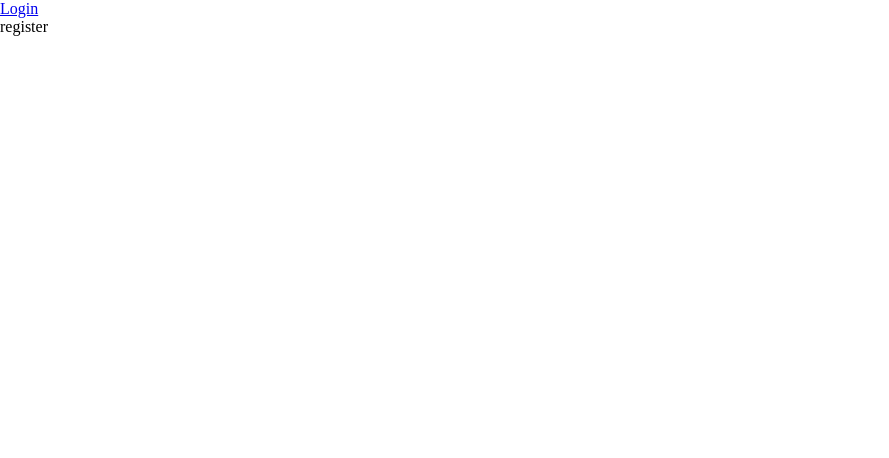
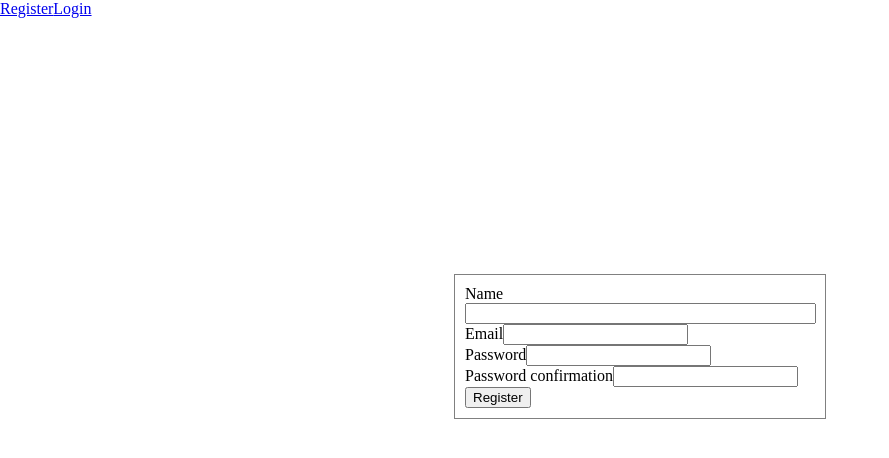
Before and after one commit to Taras-Holyk/exhange-rate-parser-fe, a React (Create React App) app: page /register in a window 1280 px wide. Shown: the top 458 px of the page, without its empty margins (0-889 px from the left). Built offline with nearby package versions, Linux system fonts and the light colour scheme.

Commit message:
User registration

```diff
--- a/src/App.js
+++ b/src/App.js
@@ -6,12 +6,27 @@ import {Route, Switch} from 'react-router-dom';
 import Login from './components/Login/Login';
 import Register from './components/Register/Register';
 import ProtectedRoute from './helpers/ProtectedRoute';
+import UserStorage from './services/UserStorage';
 
 class App extends Component {
+  constructor(props) {
+    super(props);
+
+    this.state = {
+      isAuthenticated: UserStorage.getAuthStatus()
+    }
+  }
+
+  setIsAuth = (props) => {
+    this.setState({
+      isAuthenticated: props.isAuthenticated
+    })
+  };
+
   render() {
     return (
       <div>
-        <Header/>
+        <Header setIsAuth={this.setIsAuth}/>
         <Switch>
           <ProtectedRoute exact
             path='/'
--- /dev/null
+++ b/src/components/Error/ValidationErrorsList.js
@@ -0,0 +1,11 @@
+import React, { Component } from 'react';
+
+class ValidationErrorsList extends Component{
+  render() {
+    return this.props.errors.map((error, key) => {
+      return <div key={key}>{error.detail}</div>;
+    });
+  }
+}
+
+export default ValidationErrorsList;
--- a/src/components/Header/Header.js
+++ b/src/components/Header/Header.js
@@ -8,7 +8,7 @@ class Header extends Component {
 
     this.state = {
       isAuthenticated: UserStorage.getAuthStatus()
-    }
+    };
   };
 
   logout = async () => {
@@ -16,20 +16,22 @@ class Header extends Component {
 
     this.setState({
       isAuthenticated: UserStorage.getAuthStatus()
-    })
+    });
+
+    this.props.setIsAuth(this.state);
   };
 
   render() {
-    let loginButton = <a href='javascript:;' onClick={this.logout}>Logout</a>;
     if (!UserStorage.getAuthStatus()) {
-      loginButton = <Link to='/login'>Login</Link>;
+      return (
+        <div>
+          <Link to='/register'>Register</Link>
+          <Link to='/login'>Login</Link>
+        </div>
+      );
     }
 
-    return (
-      <div>
-        {loginButton}
-      </div>
-    );
+    return <a href='javascript:;' onClick={this.logout}>Logout</a>;
   };
 }
 
--- a/src/components/Login/Login.js
+++ b/src/components/Login/Login.js
@@ -3,18 +3,24 @@ import { Redirect } from 'react-router-dom';
 import ApiService from './../../services/Api';
 import UserStorage from './../../services/UserStorage';
 import './Login.scss';
+import ValidationErrorsList from './../../components/Error/ValidationErrorsList';
 
 class Login extends Component {
   constructor(props) {
     super(props);
 
-    this.state ={
-      isAuthenticated: UserStorage.getAuthStatus()
+    this.state = {
+      isAuthenticated: UserStorage.getAuthStatus(),
+      errorMessage: '',
+      errors: []
     };
   };
 
   submit = async (event) => {
     event.preventDefault();
+
+    let errorMessage = '';
+    let errors = [];
 
     const response = await ApiService.post('users/login', {
       email: event.target.email.value,
@@ -22,14 +28,22 @@ class Login extends Component {
     });
 
     if (response) {
-      if (response.token) {
-        localStorage.setItem('authToken', response.token);
+      if (response.success) {
+        if (response.token) {
+          localStorage.setItem('authToken', response.token);
+        }
+
+        UserStorage.setAuthStatus(JSON.stringify(response.data));
+      } else if (response.errors && response.errors.length) {
+        errors = response.errors;
+      } else {
+        errorMessage = response.message;
       }
 
-      UserStorage.setAuthStatus(JSON.stringify(response.data));
-
       this.setState({
-        isAuthenticated: UserStorage.getAuthStatus()
+        isAuthenticated: UserStorage.getAuthStatus(),
+        errorMessage,
+        errors
       });
     }
   };
@@ -41,11 +55,15 @@ class Login extends Component {
 
     return (
       <form onSubmit={this.submit}>
+        { this.state.errorMessage.length > 0 && <div>{ this.state.errorMessage }</div> }
+        { this.state.errors.length > 0 && <ValidationErrorsList errors={this.state.errors}/> }
         <div>
-          <input type="email" name="email"/>
+          <label htmlFor="email">Email</label>
+          <input type="email" name="email" id="email"/>
         </div>
         <div>
-          <input type="password" name="password"/>
+          <label htmlFor="password">Password</label>
+          <input type="password" name="password" id="password"/>
         </div>
         <input type="submit" value="Login" />
       </form>
--- a/src/components/Register/Register.js
+++ b/src/components/Register/Register.js
@@ -1,9 +1,79 @@
 import React, { Component } from 'react';
+import './Register.scss';
+import { Redirect } from 'react-router-dom';
+import UserStorage from '../../services/UserStorage';
+import ApiService from '../../services/Api';
+import ValidationErrorsList from '../../components/Error/ValidationErrorsList';
 
 class Register extends Component {
+  constructor(props) {
+    super(props);
+
+    this.state = {
+      success: false,
+      isAuthenticated: UserStorage.getAuthStatus(),
+      errors: []
+    };
+  };
+
+  submit = async (event) => {
+    event.preventDefault();
+
+    const response = await ApiService.post('users', {
+      name: event.target.name.value,
+      email: event.target.email.value,
+      password: event.target.password.value,
+      password_confirmation: event.target.password_confirmation.value
+    });
+
+    if (response && response.success) {
+      this.setState({
+        success: true,
+        isAuthenticated: UserStorage.getAuthStatus(),
+        errors: []
+      });
+
+      setTimeout(() => {
+        this.setState({
+          success: false,
+          isAuthenticated: UserStorage.getAuthStatus(),
+          errors: []
+        });
+      }, 2000);
+    }
+
+    if (response.errors && response.errors.length) {
+      this.setState({...this.state, errors: response.errors});
+    }
+  };
+
   render() {
+    if (this.state.isAuthenticated) {
+      return <Redirect to='/' />
+    }
+
     return (
-      <div>register</div>
+      <form onSubmit={this.submit}>
+        { this.state.success && <h2>Success</h2> }
+        { this.state.errors.length > 0 && <ValidationErrorsList errors={this.state.errors}/> }
+        <div>
+          <label htmlFor="name">Name</label>
+          <input type="text" name="name" id="name"/>
+        </div>
+        <div>
+          <label htmlFor="email">Email</label>
+          <input type="email" name="email" id="email"/>
+        </div>
+        <div>
+          <label htmlFor="password">Password</label>
+          <input type="password" name="password" id="password"/>
+        </div>
+        <div>
+          <label htmlFor="password_confirmation">Password confirmation</label>
+          <input type="password" name="password_confirmation" id="password_confirmation"/>
+        </div>
+        <input type="submit" value="Register" />
+      </form>
     );
   }
 }
--- /dev/null
+++ b/src/components/Register/Register.scss
@@ -0,0 +1,11 @@
+form {
+  width: 350px;
+  margin: 20% auto 0;
+  border: 1px solid grey;
+  padding: 10px;
+
+  input[type="text"] {
+    width: 98%;
+    display: block;
+  }
+}
--- a/src/services/Api.js
+++ b/src/services/Api.js
@@ -21,9 +21,9 @@ class ApiService {
       })
       .then(response => {
         if(response.ok) return response.json();
-        throw new Error(`Request rejected with status ${response.status}`);
+        throw response.json();
       })
-      .catch(error => null);
+      .catch(error => {return error});
   }
 
   static post(url, data) {
@@ -34,9 +34,9 @@ class ApiService {
       })
       .then(response => {
         if(response.ok) return response.json();
-        throw new Error(`Request rejected with status ${response.status}`);
+        throw response.json();
       })
-      .catch(error => null);
+      .catch(error => {return error});
   }
 }
 
```
